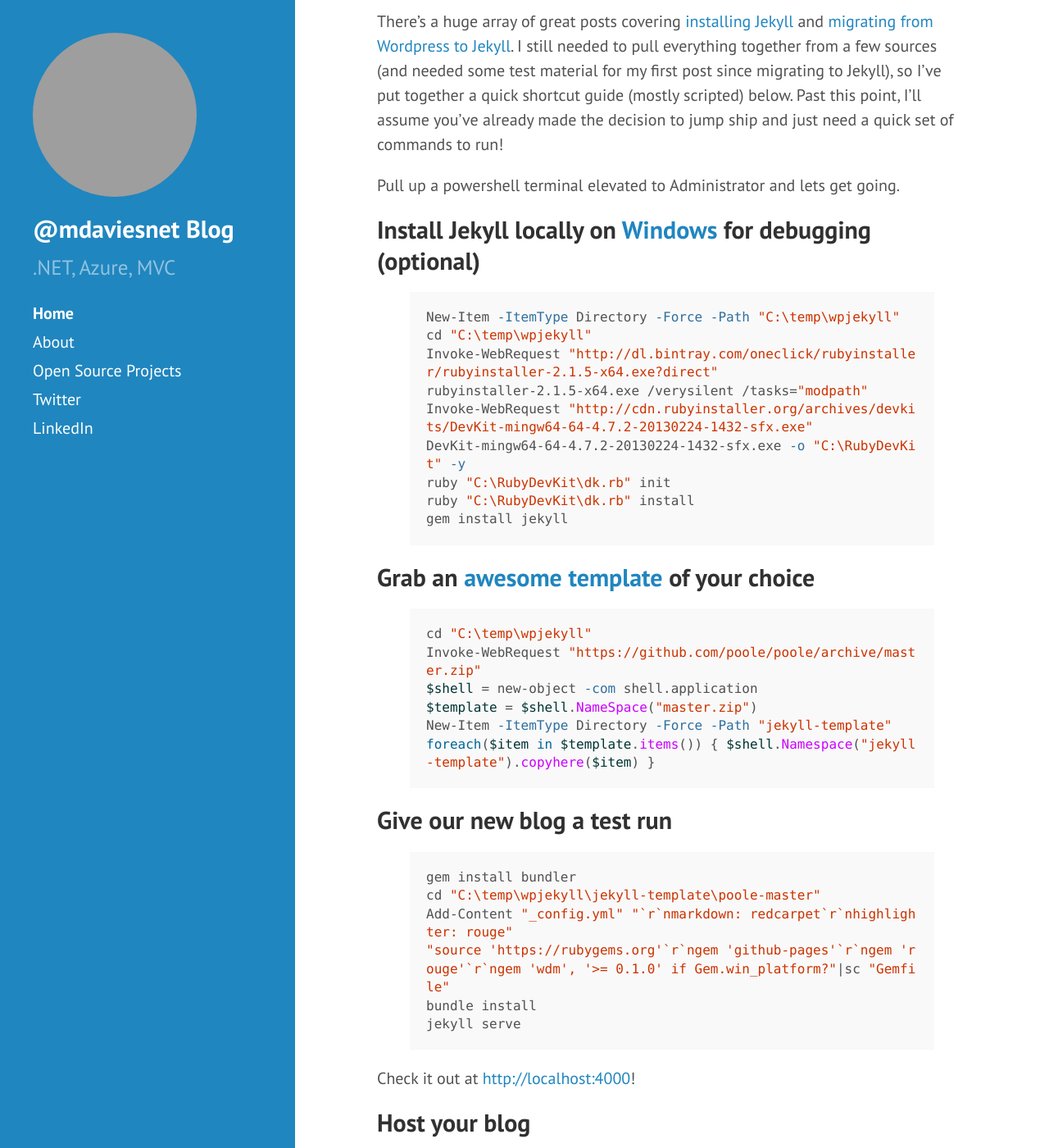
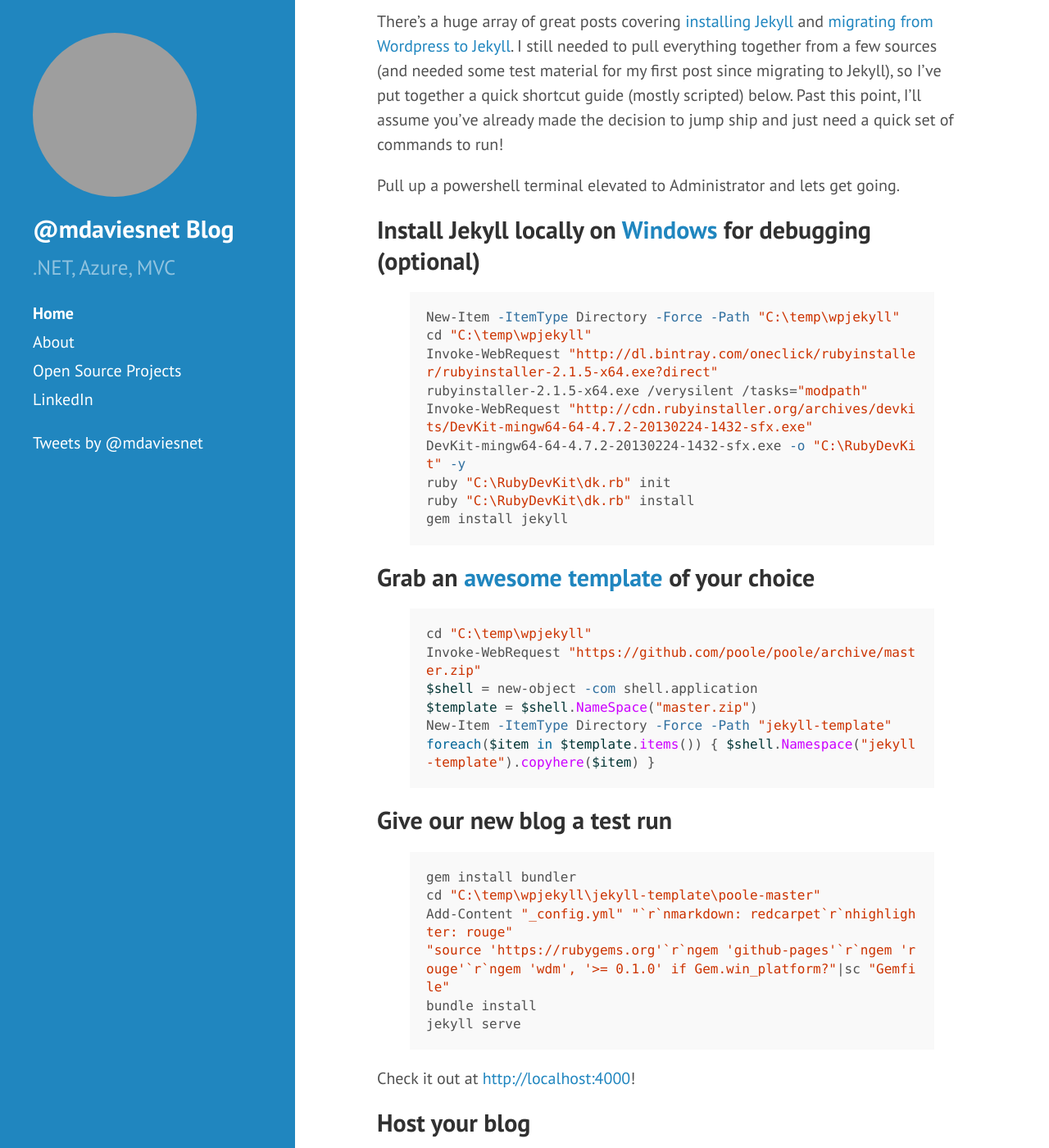
Before and after one commit to MattDavies/mattdavies.github.io, a Jekyll site: the page built from index.html, in a window 1280 px wide and 1400 px high, scrolled down 219 px. Shown: the whole window at 82% size. Built offline with Jekyll 4.4.1, drawn with Linux system fonts in a browser that asks for light colours; the list of posts is cut into pages by our own code; comment, search, counter and statistics services are not loaded; grey boxes are pictures that could not be loaded.

Commit message:
Twitter widget

```diff
--- a/_includes/sidebar.html
+++ b/_includes/sidebar.html
@@ -28,8 +28,12 @@
       {% endfor %}
 
       <a class="sidebar-nav-item" href="https://github.com/MRCollective">Open Source Projects</a>
-      <a class="sidebar-nav-item" href="http://twitter.com/mdaviesnet">Twitter</a>
       <a class="sidebar-nav-item" href="https://www.linkedin.com/profile/view?id=62766530">LinkedIn</a>
     </nav>
+
+	<div class="twitter-widget">
+		<a class="twitter-timeline" href="https://twitter.com/mdaviesnet" data-widget-id="538513540995231744">Tweets by @mdaviesnet</a>
+	<script>!function(d,s,id){var js,fjs=d.getElementsByTagName(s)[0],p=/^http:/.test(d.location)?'http':'https';if(!d.getElementById(id)){js=d.createElement(s);js.id=id;js.src=p+"://platform.twitter.com/widgets.js";fjs.parentNode.insertBefore(js,fjs);}}(document,"script","twitter-wjs");</script>
+	</div>
   </div>
 </div>
--- a/public/css/site.css
+++ b/public/css/site.css
@@ -1,3 +1,12 @@
+.twitter-widget {
+	display: none;
+}
+@media (min-width: 48em) {
+	.twitter-widget {
+		display: block;
+	}
+}
+
 .avatar {
 	border-radius: 50%;
 	-moz-border-radius: 50%;
```
